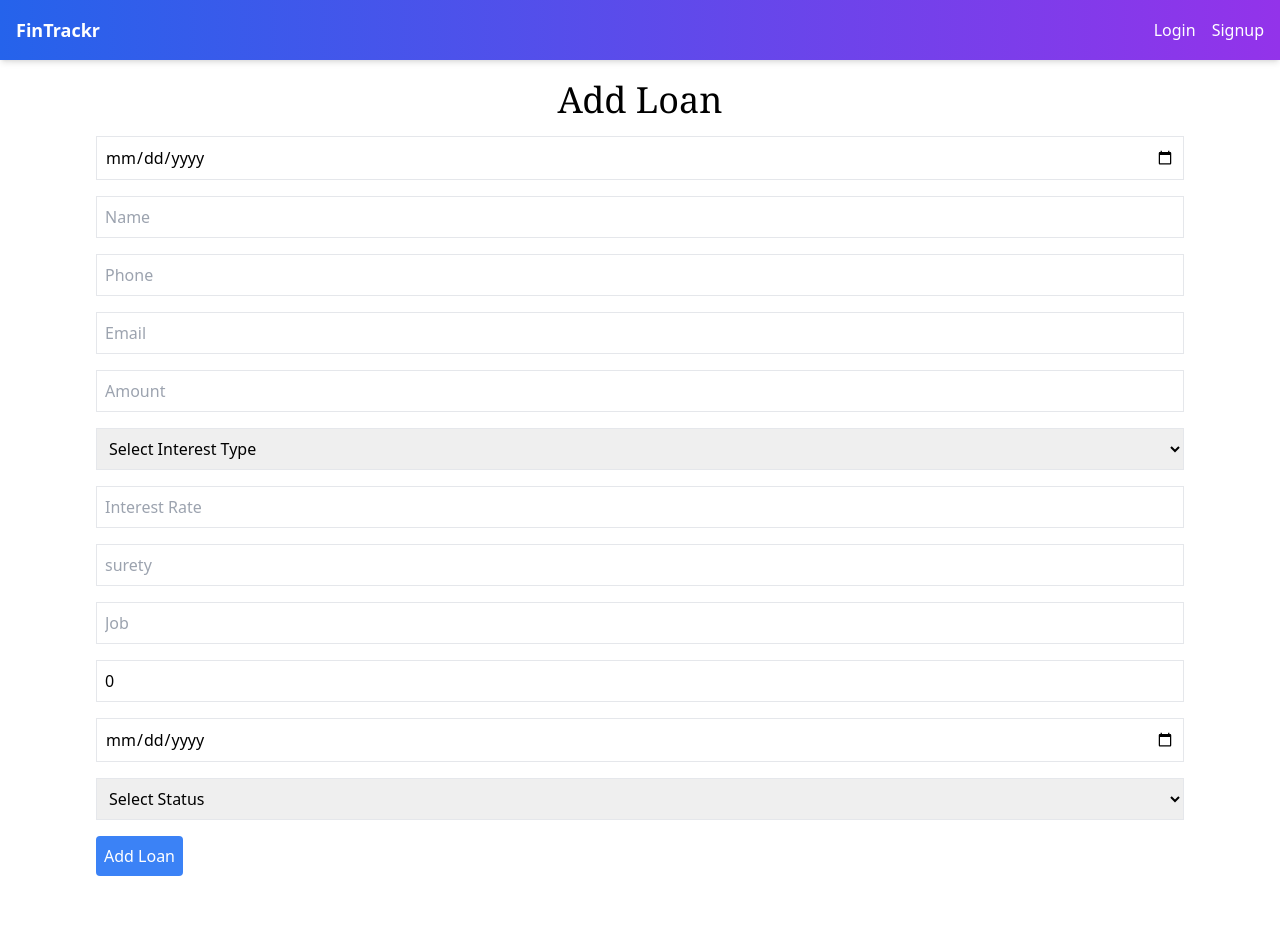
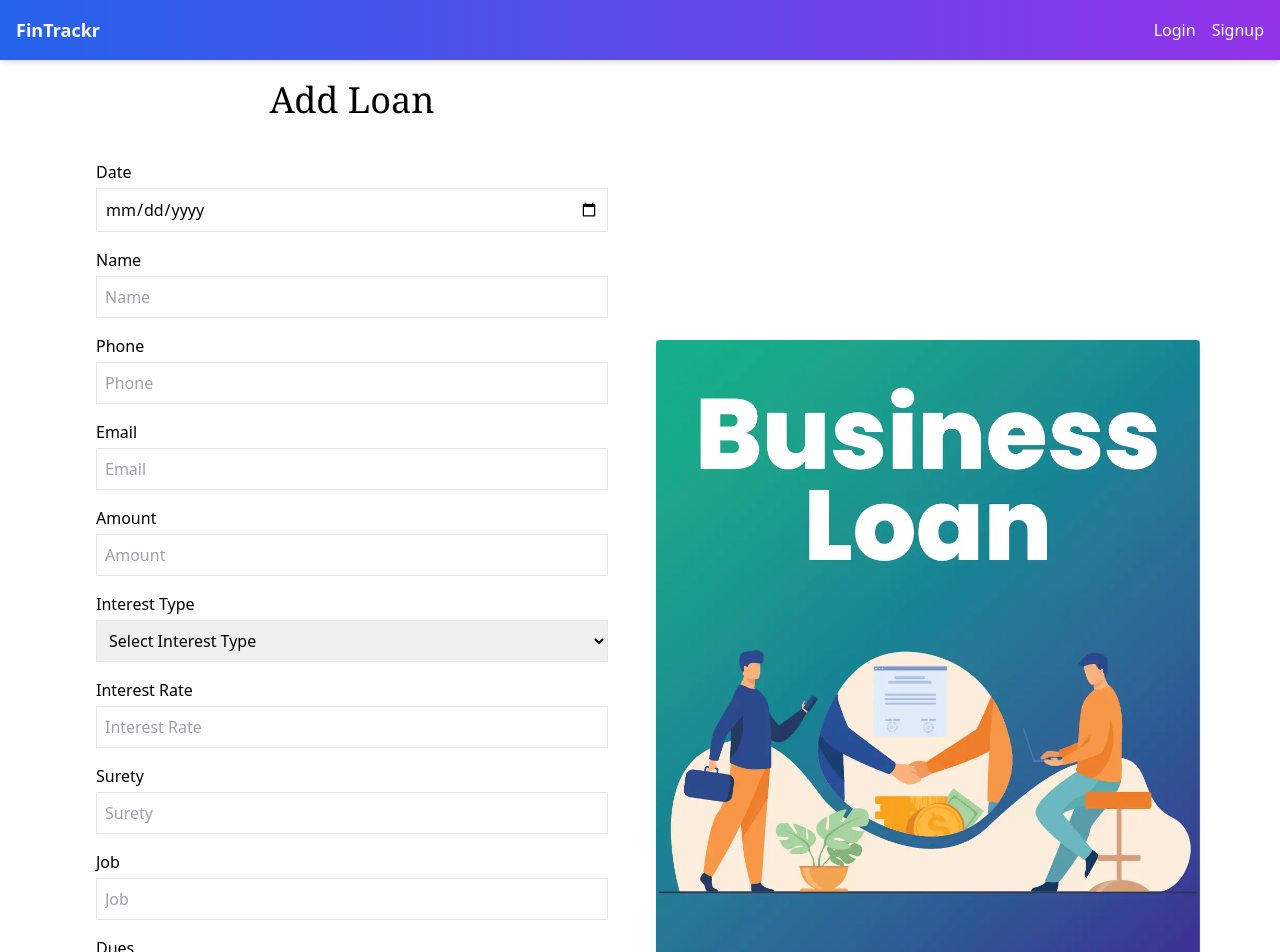
Before and after one commit to Venkata-Giridhar-Garikipati/FinTrackr, a React (Create React App) app in the folder frontend/: page /loan-form in a window 1280 px wide. Shown: the top 952 px of the page. Built offline with nearby package versions, Linux system fonts and the light colour scheme.

Commit message:
Update LoanForm.jsx

```diff
--- a/frontend/src/components/LoanForm.jsx
+++ b/frontend/src/components/LoanForm.jsx
@@ -13,7 +13,7 @@ const LoanForm = () => {
         surety: '',
         job: '',
         dues: '',
-        nextDueDate:'',
+        nextDueDate: '',
         status: '', // Default to 'Running'
     });
 
@@ -28,50 +28,79 @@ const LoanForm = () => {
     };
 
     return (
-         <div className='m-20'>
-            <h2 className='text-center  font-serif text-black-400 text-4xl '>Add Loan</h2>
+        <div className="m-20 flex gap-8">
+            {/* Form Section */}
+            <div className="w-1/2">
+                <h2 className="text-center font-serif text-black-400 text-4xl mb-6">Add Loan</h2>
                 <form onSubmit={handleSubmit} className="space-y-4 p-4">
+                    <div>
+                        <label htmlFor="date" className="block mb-1 font-medium">Date</label>
                         <input
                             type="date"
+                            id="date"
                             name="date"
                             onChange={handleChange}
                             className="border p-2 w-full"
                             required
                         />
+                    </div>
+
+                    <div>
+                        <label htmlFor="name" className="block mb-1 font-medium">Name</label>
                         <input
                             type="text"
+                            id="name"
                             name="name"
                             placeholder="Name"
                             onChange={handleChange}
                             className="border p-2 w-full"
                             required
                         />
+                    </div>
+
+                    <div>
+                        <label htmlFor="phone" className="block mb-1 font-medium">Phone</label>
                         <input
                             type="text"
+                            id="phone"
                             name="phone"
                             placeholder="Phone"
                             onChange={handleChange}
                             className="border p-2 w-full"
                             required
                         />
+                    </div>
+
+                    <div>
+                        <label htmlFor="email" className="block mb-1 font-medium">Email</label>
                         <input
                             type="email"
+                            id="email"
                             name="email"
                             placeholder="Email"
                             onChange={handleChange}
                             className="border p-2 w-full"
                             required
                         />
+                    </div>
+
+                    <div>
+                        <label htmlFor="amount" className="block mb-1 font-medium">Amount</label>
                         <input
                             type="number"
+                            id="amount"
                             name="amount"
                             placeholder="Amount"
                             onChange={handleChange}
                             className="border p-2 w-full"
                             required
                         />
+                    </div>
 
+                    <div>
+                        <label htmlFor="interestType" className="block mb-1 font-medium">Interest Type</label>
                         <select
+                            id="interestType"
                             name="interestType"
                             onChange={handleChange}
                             className="border p-2 w-full"
@@ -83,33 +112,52 @@ const LoanForm = () => {
                             <option value="monthly">Monthly</option>
                             <option value="yearly">Yearly</option>
                         </select>
+                    </div>
+
+                    <div>
+                        <label htmlFor="interestRate" className="block mb-1 font-medium">Interest Rate</label>
                         <input
                             type="number"
+                            id="interestRate"
                             name="interestRate"
                             placeholder="Interest Rate"
                             onChange={handleChange}
                             className="border p-2 w-full"
                             required
                         />
+                    </div>
 
+                    <div>
+                        <label htmlFor="surety" className="block mb-1 font-medium">Surety</label>
                         <input
                             type="text"
+                            id="surety"
                             name="surety"
-            placeholder="surety"
+                            placeholder="Surety"
                             onChange={handleChange}
                             className="border p-2 w-full"
                             required
                         />
+                    </div>
+
+                    <div>
+                        <label htmlFor="job" className="block mb-1 font-medium">Job</label>
                         <input
                             type="text"
+                            id="job"
                             name="job"
                             placeholder="Job"
                             onChange={handleChange}
                             className="border p-2 w-full"
                             required
                         />
+                    </div>
+
+                    <div>
+                        <label htmlFor="dues" className="block mb-1 font-medium">Dues</label>
                         <input
                             type="number"
+                            id="dues"
                             name="dues"
                             placeholder="Dues"
                             onChange={handleChange}
@@ -117,24 +165,35 @@ const LoanForm = () => {
                             defaultValue={0}
                             required
                         />
+                    </div>
+
+                    <div>
+                        <label htmlFor="nextDueDate" className="block mb-1 font-medium">Next Due Date</label>
                         <input
                             type="date"
+                            id="nextDueDate"
                             name="nextDueDate"
                             onChange={handleChange}
                             className="border p-2 w-full"
                             required
                         />
+                    </div>
+
+                    <div>
+                        <label htmlFor="status" className="block mb-1 font-medium">Status</label>
                         <select
+                            id="status"
                             name="status"
                             onChange={handleChange}
                             className="border p-2 w-full"
                             required
                         >
-
                             <option value="">Select Status</option>
                             <option value="Running">Running</option>
                             <option value="Closed">Closed</option>
                         </select>
+                    </div>
+
                     <button
                         type="submit"
                         className="bg-blue-500 text-white p-2 rounded"
@@ -144,6 +203,15 @@ const LoanForm = () => {
                 </form>
             </div>
 
+            {/* Image Section */}
+            <div className="w-1/2 flex justify-center items-center">
+                <img
+                    src="ICONS-01.webp" // Replace with your image URL
+                    alt="Loan Illustration"
+                    className="max-w-full h-90%  rounded shadow-md"
+                />
+            </div>
+        </div>
     );
 };
 
```
Lines whose indentation alone changed are shown as unchanged.
